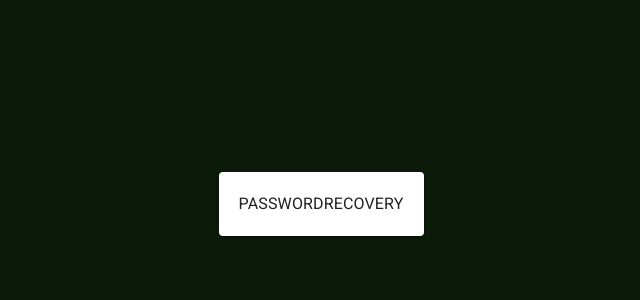
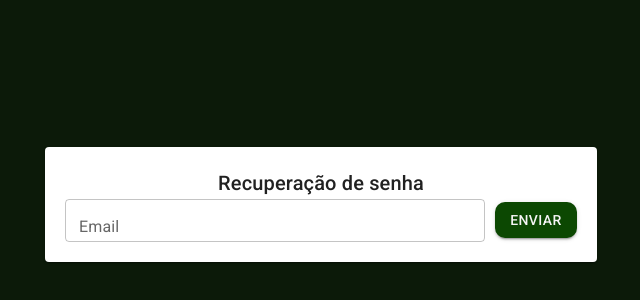
Before and after one commit to es20232/eqp3, a React (Vite) app in the folder postify/frontend/: page /passwordRecovery in a window 1280 px wide. Shown: the part 206-506 px from the top of the page, without its empty margins (319-959 px from the left). Built offline with nearby package versions, Linux system fonts and the light colour scheme.

Commit message:
adicionando verificação de erros ao campo

```diff
--- a/postify/frontend/src/components/Auth/Email/SubmitRequest.tsx
+++ b/postify/frontend/src/components/Auth/Email/SubmitRequest.tsx
@@ -1,5 +1,8 @@
-import { Grid } from "@mui/material";
+import { zodResolver } from "@hookform/resolvers/zod";
+import { Button, Grid, TextField, Typography } from "@mui/material";
 import React from "react";
+import { useForm } from "react-hook-form";
+import { submitRequestFormData, submitRequestSchema } from "../../../utils/schemas/SubmitRequestSchema";
 import MyContainer from '../../MyContainer';
 
 
@@ -8,10 +11,34 @@ interface submitRequestParams {
 }
 
 const submitRequest: React.FC<submitRequestParams> = ({ type }) => {
+  const {
+    register,
+    handleSubmit,
+    formState: { errors },
+    setError
+  } = useForm<submitRequestFormData>({
+    resolver: zodResolver(submitRequestSchema),
+  })
+
   return (
     <MyContainer>
-      <Grid>
-        {type}
+      <Grid container>
+        <Grid item xs={12}><Typography variant="h6" textAlign={'center'}>Recuperação de senha</Typography></Grid>
+        <Grid item xs={12} display={'flex'} alignItems={'center'}>
+          <TextField
+            fullWidth
+            type="text"
+            variant="outlined"
+            label="Email"
+            placeholder='ex: teste@gmail.com'
+            {...register('email')}
+            error={!!errors.email}
+            helperText={errors.email?.message}
+          />
+          <Button variant='contained' type='submit' sx={{ marginLeft: '10px' }}>
+            Enviar
+          </Button>
+        </Grid>
       </Grid>
     </MyContainer>
   );
--- /dev/null
+++ b/postify/frontend/src/utils/schemas/SubmitRequestSchema.ts
@@ -0,0 +1,12 @@
+import { z } from 'zod'
+
+export const submitRequestSchema = z
+  .object({
+    email: z
+      .string()
+      .email({ message: 'Insira um email válido.' })
+      .min(1, { message: 'O email não pode estar vazio.' }),
+  })
+  .required()
+
+export type submitRequestFormData = z.infer<typeof submitRequestSchema>
```
